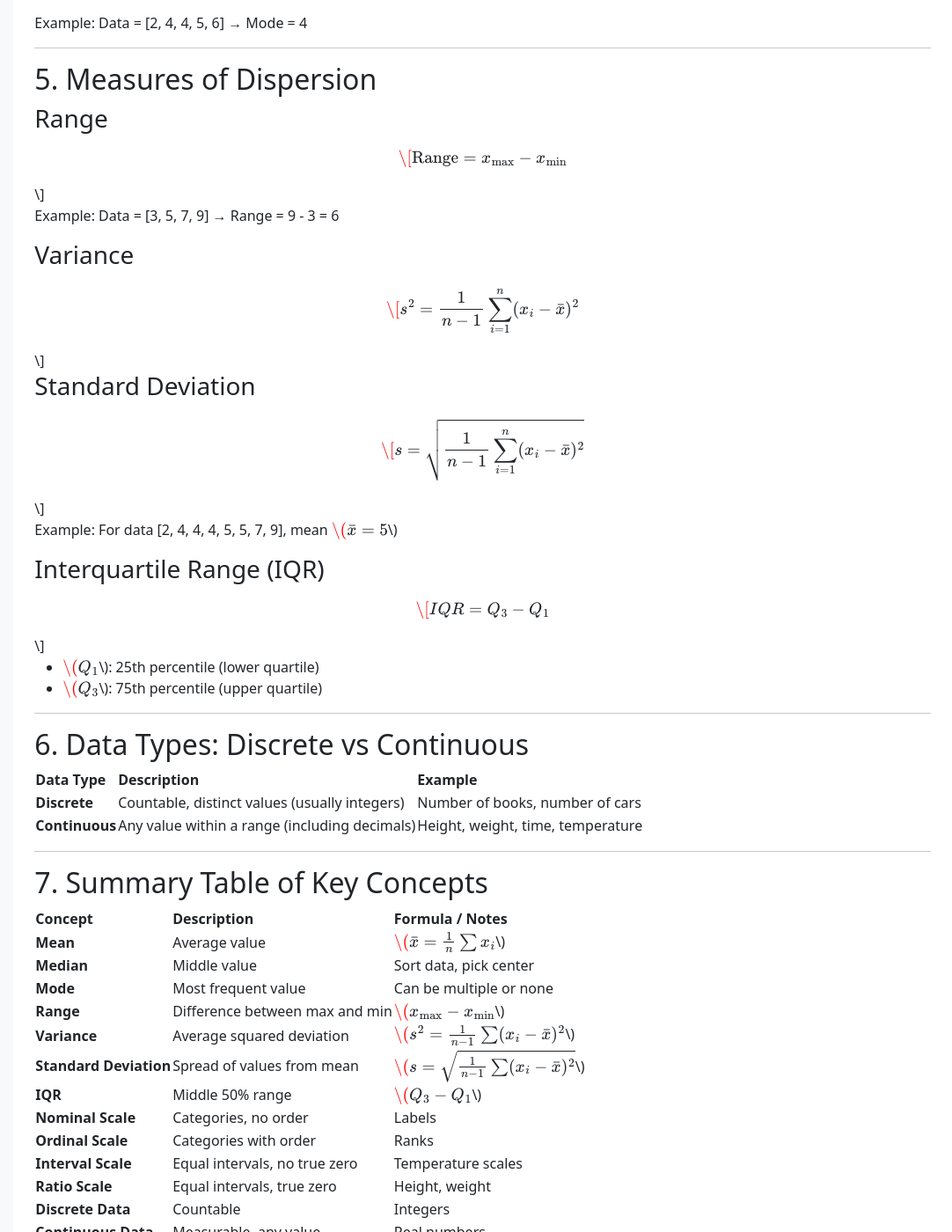
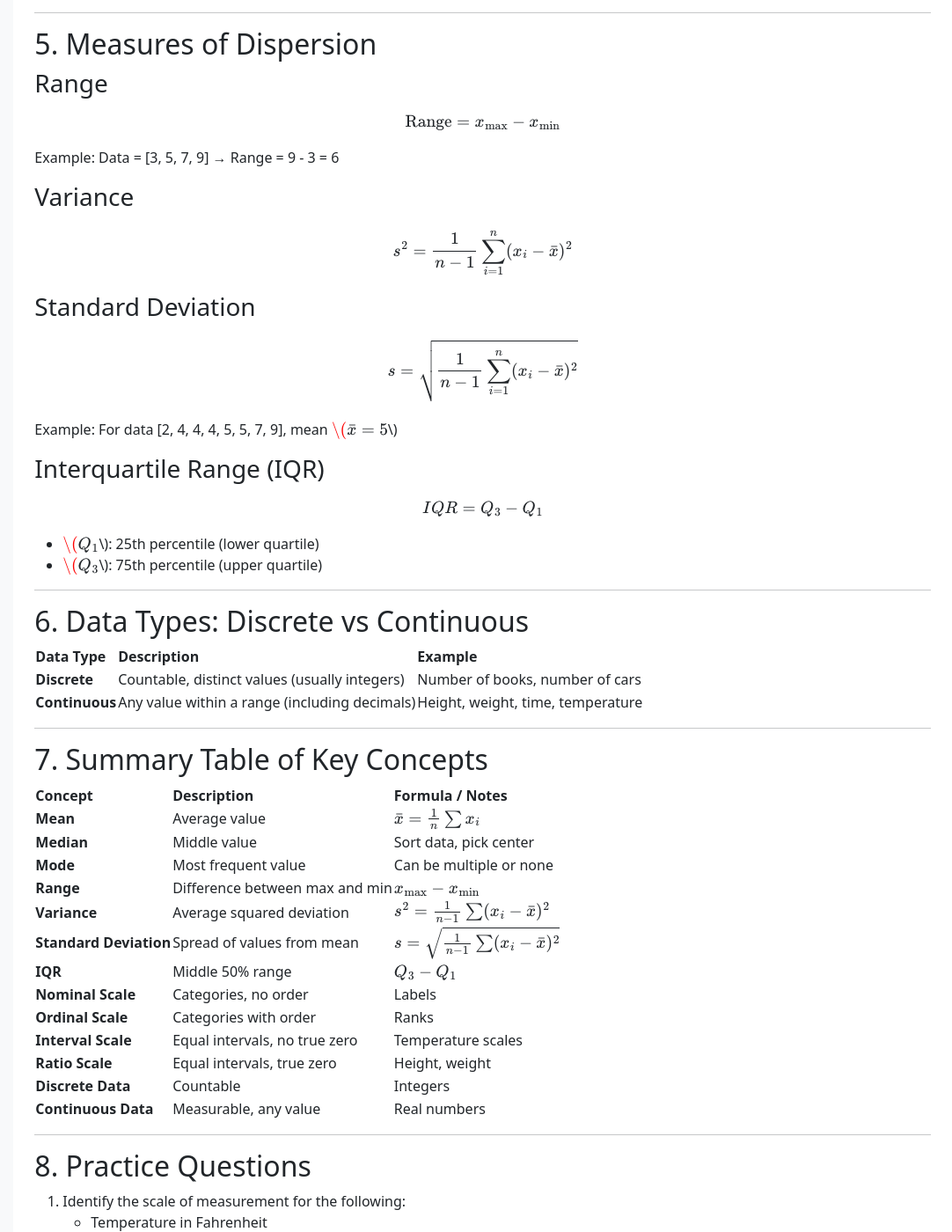
Before and after one commit to buribalkan/Statistics, a Jekyll site: the page built from Foundations-of-Statistics.md, in a window 1280 px wide and 1400 px high, scrolled down 1799 px. Shown: the whole window at 88% size, without its empty margins (198-1280 px from the left). Built offline with Jekyll 4.4.1, drawn with Linux system fonts in a browser that asks for light colours; nearby versions of some CDN libraries; our own code applies the rules of GitHub Pages for plain Markdown files; some of the changed text lies outside the part shown.

Commit message:
Update Foundations-of-Statistics.md

```diff
--- a/Foundations-of-Statistics.md
+++ b/Foundations-of-Statistics.md
@@ -64,9 +64,9 @@
 - Example: Data = [4, 7, 8, 6, 5]
 
 
-  $$\[
+  $$
   \bar{x} = \frac{4 + 7 + 8 + 6 + 5}{5} = \frac{30}{5} = 6
-  \]$$
+  $$
 
 ### Median
 
@@ -90,31 +90,31 @@
 
 ### Range
 
-$$\[
+$$
 \text{Range} = x_{\text{max}} - x_{\text{min}}
-\]$$
+$$
 
 Example: Data = [3, 5, 7, 9] → Range = 9 - 3 = 6
 
 ### Variance
 
-$$\[
+$$
 s^2 = \frac{1}{n - 1} \sum_{i=1}^n (x_i - \bar{x})^2
-\]$$
+$$
 
 ### Standard Deviation
 
-$$\[
+$$
 s = \sqrt{\frac{1}{n - 1} \sum_{i=1}^n (x_i - \bar{x})^2}
-\]$$
+$$
 
 Example: For data [2, 4, 4, 4, 5, 5, 7, 9], mean $$\( \bar{x} = 5 \)$$
 
 ### Interquartile Range (IQR)
 
-$$\[
+$$
 IQR = Q_3 - Q_1
-\]$$
+$$
 
 - $$\(Q_1\)$$: 25th percentile (lower quartile)
 - $$\(Q_3\)$$: 75th percentile (upper quartile)
@@ -134,13 +134,13 @@
 
 | Concept                  | Description                              | Formula / Notes                                  |
 |--------------------------|------------------------------------------|--------------------------------------------------|
-| **Mean**                 | Average value                            | $$\(\bar{x} = \frac{1}{n} \sum x_i\)$$             |
+| **Mean**                 | Average value                            | $$\bar{x} = \frac{1}{n} \sum x_i$$             |
 | **Median**               | Middle value                             | Sort data, pick center                           |
 | **Mode**                 | Most frequent value                      | Can be multiple or none                          |
-| **Range**                | Difference between max and min           | $$\(x_{\text{max}} - x_{\text{min}}\)$$             |
-| **Variance**             | Average squared deviation                | $$\(s^2 = \frac{1}{n-1} \sum (x_i - \bar{x})^2\)$$ |
-| **Standard Deviation**   | Spread of values from mean               | $$\(s = \sqrt{\frac{1}{n - 1} \sum (x_i - \bar{x})^2}\)$$ |
-| **IQR**                  | Middle 50% range                         | $$\(Q_3 - Q_1\)$$                                  |
+| **Range**                | Difference between max and min           | $$x_{\text{max}} - x_{\text{min}}$$             |
+| **Variance**             | Average squared deviation                | $$s^2 = \frac{1}{n-1} \sum (x_i - \bar{x})^2$$ |
+| **Standard Deviation**   | Spread of values from mean               | $$s = \sqrt{\frac{1}{n - 1} \sum (x_i - \bar{x})^2}$$ |
+| **IQR**                  | Middle 50% range                         | $$Q_3 - Q_1$$                                  |
 | **Nominal Scale**        | Categories, no order                     | Labels                                           |
 | **Ordinal Scale**        | Categories with order                    | Ranks                                            |
 | **Interval Scale**       | Equal intervals, no true zero            | Temperature scales                               |
```
